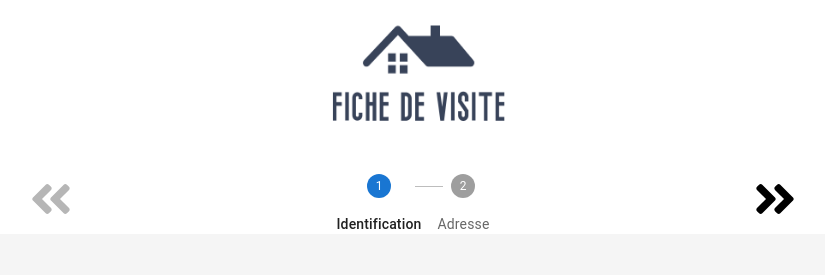
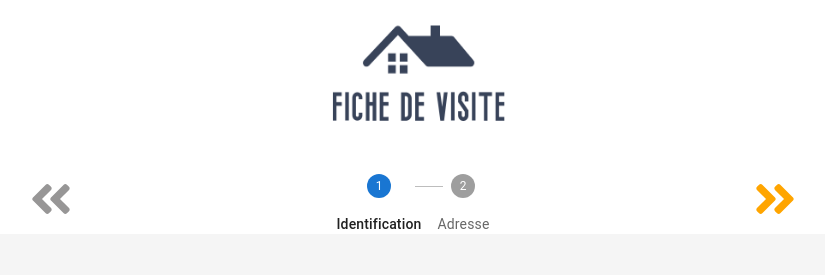
Before and after one commit to RaphaelJ-S/inf4150-projet, a React (Create React App) app in the folder app/: page / in a window 1280 px wide. Shown: the top 275 px of the page, without its empty margins (227-1052 px from the left). Built offline with nearby package versions, Linux system fonts and the light colour scheme.

Commit message:
changer la couleur des boutons de navigation du formulaire

```diff
--- a/app/src/component/css/FicheVisite.css
+++ b/app/src/component/css/FicheVisite.css
@@ -16,6 +16,11 @@ main {
   height: fit-content;
   background-color: transparent;
   border: none;
+  color: orange;
+}
+.button:disabled,
+button[disabled] {
+  color: #979696;
 }
 
 #root {
--- a/app/src/component/js/FicheVisite.js
+++ b/app/src/component/js/FicheVisite.js
@@ -22,7 +22,6 @@ export default function FicheVisite() {
   const [page, setPage] = useState(0);
 
   function changerPage(numPage) {
-    console.log(numPage);
     setPage(numPage);
   }
   //Il faudrait avoir une façon de se déplacer entre les différentes parties du formulaire. Peut-être un bouton
```
